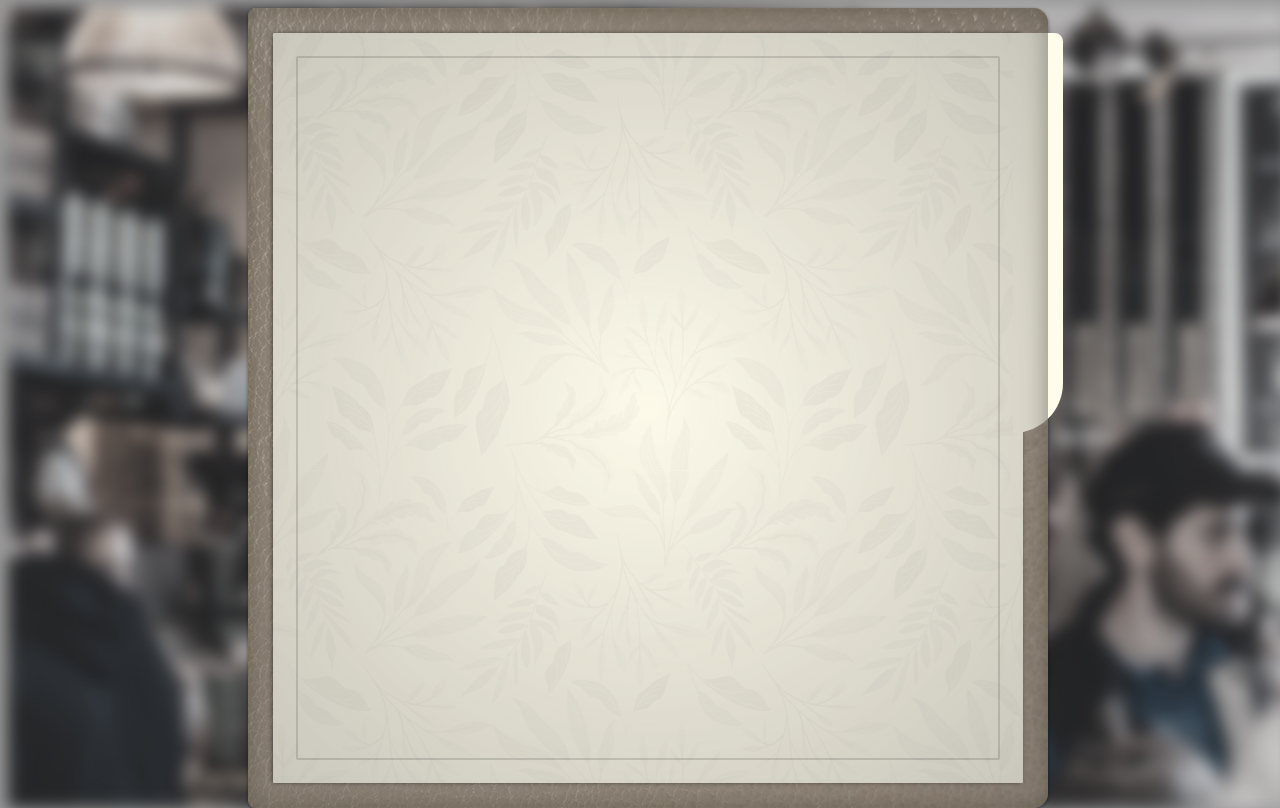
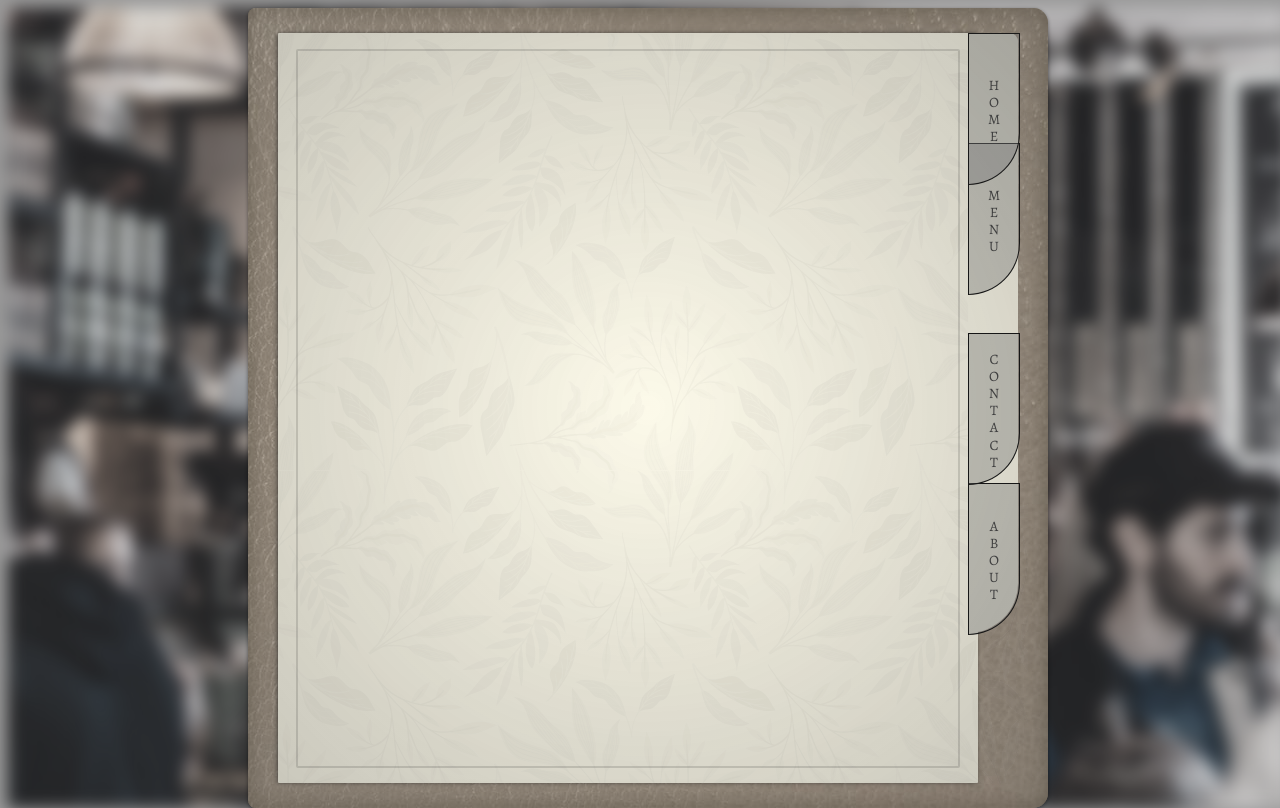
Before and after one commit to martink-rsa/restaurant-page, a website built with webpack: page dist/index.html in a window 1280 px wide. Built offline with nearby package versions, Linux system fonts and the light colour scheme; a web font is replaced by a local one.

Commit message:
Working on tabs

```diff
--- a/src/modules/layout.js
+++ b/src/modules/layout.js
@@ -90,6 +90,43 @@ const layout = (() => {
     pageOneTabsContainer.classList.add('page-one-tabs-container');
     pageOneUnderlay1.appendChild(pageOneTabsContainer);
 
+    const pageOneTabContainer1 = document.createElement('div');
+    pageOneTabContainer1.classList.add('page-one-tab-container');
+    pageOneTabContainer1.classList.add('page-one-tab-one');
+    const pageOneTabTextSpan1 = document.createElement('span');
+    pageOneTabTextSpan1.classList.add('page-one-tab-text');
+    pageOneTabTextSpan1.textContent = 'HOME';
+    pageOneTabContainer1.appendChild(pageOneTabTextSpan1);
+    pageOneTabsContainer.appendChild(pageOneTabContainer1);
+
+    const pageOneTabContainer2 = document.createElement('div');
+    pageOneTabContainer2.classList.add('page-one-tab-container');
+    pageOneTabContainer2.classList.add('page-one-tab-two');
+    const pageOneTabTextSpan2 = document.createElement('span');
+    pageOneTabTextSpan2.classList.add('page-one-tab-text');
+    pageOneTabTextSpan2.textContent = 'MENU';
+    pageOneTabContainer2.appendChild(pageOneTabTextSpan2);
+    pageOneTabsContainer.appendChild(pageOneTabContainer2);
+
+    const pageOneTabContainer3 = document.createElement('div');
+    pageOneTabContainer3.classList.add('page-one-tab-container');
+    pageOneTabContainer3.classList.add('page-one-tab-three');
+    const pageOneTabTextSpan3 = document.createElement('span');
+    pageOneTabTextSpan3.classList.add('page-one-tab-text');
+    pageOneTabTextSpan3.textContent = 'CONTACT';
+    pageOneTabContainer3.appendChild(pageOneTabTextSpan3);
+    pageOneTabsContainer.appendChild(pageOneTabContainer3);
+
+    const pageOneTabContainer4 = document.createElement('div');
+    pageOneTabContainer4.classList.add('page-one-tab-container');
+    pageOneTabContainer4.classList.add('page-one-tab-four');
+    const pageOneTabTextSpan4 = document.createElement('span');
+    pageOneTabTextSpan4.classList.add('page-one-tab-text');
+    pageOneTabTextSpan4.textContent = 'ABOUT';
+    pageOneTabContainer4.appendChild(pageOneTabTextSpan4);
+    pageOneTabsContainer.appendChild(pageOneTabContainer4);
+
+
     /* Main Container Content Display */
     mainContentDisplayContainer.id = 'main-content-display';
     mainContentDisplayContainer.classList.add('main-content-display-container');
--- a/src/style.css
+++ b/src/style.css
@@ -255,12 +255,15 @@ h1 {
 /* ----- PAGE ONE STYLE ----- */
 
 .page-one-underlay-1 {
-  position: relative;
+  position: absolute;
+  left: 30px;
   z-index: 3;
+
+
   background: rgb(255, 252, 235);
   height: 750px;
-  width: 750px;
-  margin: auto;
+  width: 700px;
+
   border-radius: 1px;
   -webkit-box-shadow: -1px 0px 5px -1px rgba(0,0,0,0.8);
   -moz-box-shadow: -1px 0px 5px -1px rgba(0,0,0,0.8);
@@ -322,8 +325,9 @@ h1 {
 .page-one-underlay-2 {
   position: absolute;
   z-index: 3;
-  height: 700px;
-  width: 700px;
+  left: 48px;
+  height: 715px;
+  width: 660px;
   margin: auto;
   border: 2px solid rgba(0,0,0,0.15);
   border-radius: 2px;
@@ -332,16 +336,79 @@ h1 {
 
 /*------ TABS ------- */
 .page-one-tabs-container {
-
+  display: flex;
+  flex-direction: column;
   position: absolute;
   top: 0;
   right: -40px;
   z-index: 4;
-  height: 400px;
+  height: 600px;
   width: 50px;
   background: rgb(255, 252, 235);
-  border-radius: 0px 10px 60px 0px;
+  border-radius: 0 10px 60px 0;
 }
+
+.page-one-tab-container {
+  position: absolute;
+  background: darkslategrey;
+  height: 150px;
+  width: 50px;
+}
+
+.page-one-tab-text {
+  font-family: 'Alegreya', serif;
+  -webkit-writing-mode: vertical-lr;
+  -ms-writing-mode: tb-lr;
+  writing-mode: vertical-lr;
+  text-orientation: upright;
+  letter-spacing: -.2em;
+  font-size: 0.9rem;
+}
+
+.page-one-tab-one {
+  z-index: 59;
+  display: flex;
+  justify-content: center;
+  align-items: center;
+  background: rgba(129, 129, 129, 0.4);
+  border-radius: 0 10px 0 0;
+  border-radius: 0 0 60px 0;
+  border: 1px solid black;
+}
+
+.page-one-tab-two {
+  z-index: 58;
+  display: flex;
+  justify-content: center;
+  align-items: center;
+  background: rgba(129, 129, 129, 0.4);
+  border-radius: 0 0 60px 0;
+  top: 110px;
+  border: 1px solid black;
+}
+
+.page-one-tab-three {
+  z-index: 57;
+  display: flex;
+  justify-content: center;
+  align-items: center;
+  background: rgba(129, 129, 129, 0.4);
+  border-radius: 0 0 60px 0;
+  top: 300px;
+  border: 1px solid black;
+}
+.page-one-tab-four {
+  z-index: 56;
+  display: flex;
+  justify-content: center;
+  align-items: center;
+  background: rgba(129, 129, 129, 0.4);
+  top: 450px;
+  border-radius: 0 0 60px 0;
+  border: 1px solid black;
+}
+
+
 
 
 
@@ -406,6 +473,12 @@ h1 {
   .img-cover-overlay-2 {
     display: none;
   }
+
+
+  .page-one-tabs-container {
+    display: none;
+  }
+
 
 }
 
```
Also changed, not shown: dist/main.js.
